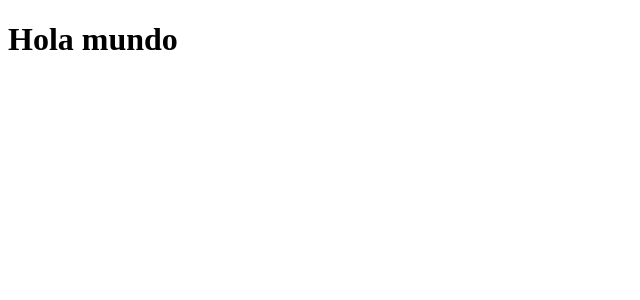
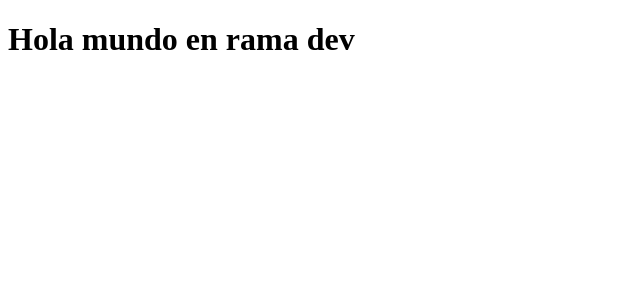
Before and after one commit to Feer-Cano/AgendaIntegralWebApp, an Angular app: page / in a window 1280 px wide. Shown: the top 300 px of the page, without its empty margins (0-640 px from the left). Built offline with nearby package versions, Linux system fonts and the light colour scheme.

Commit message:
se cambia el titulo del h1 en app.component
se cambia el titulo porque generaba problemas

```diff
--- a/src/app/app.component.html
+++ b/src/app/app.component.html
@@ -1,2 +1,2 @@
-<h1>Hola mundo</h1>
+<h1>Hola mundo en rama dev</h1>
 <router-outlet></router-outlet>
```
